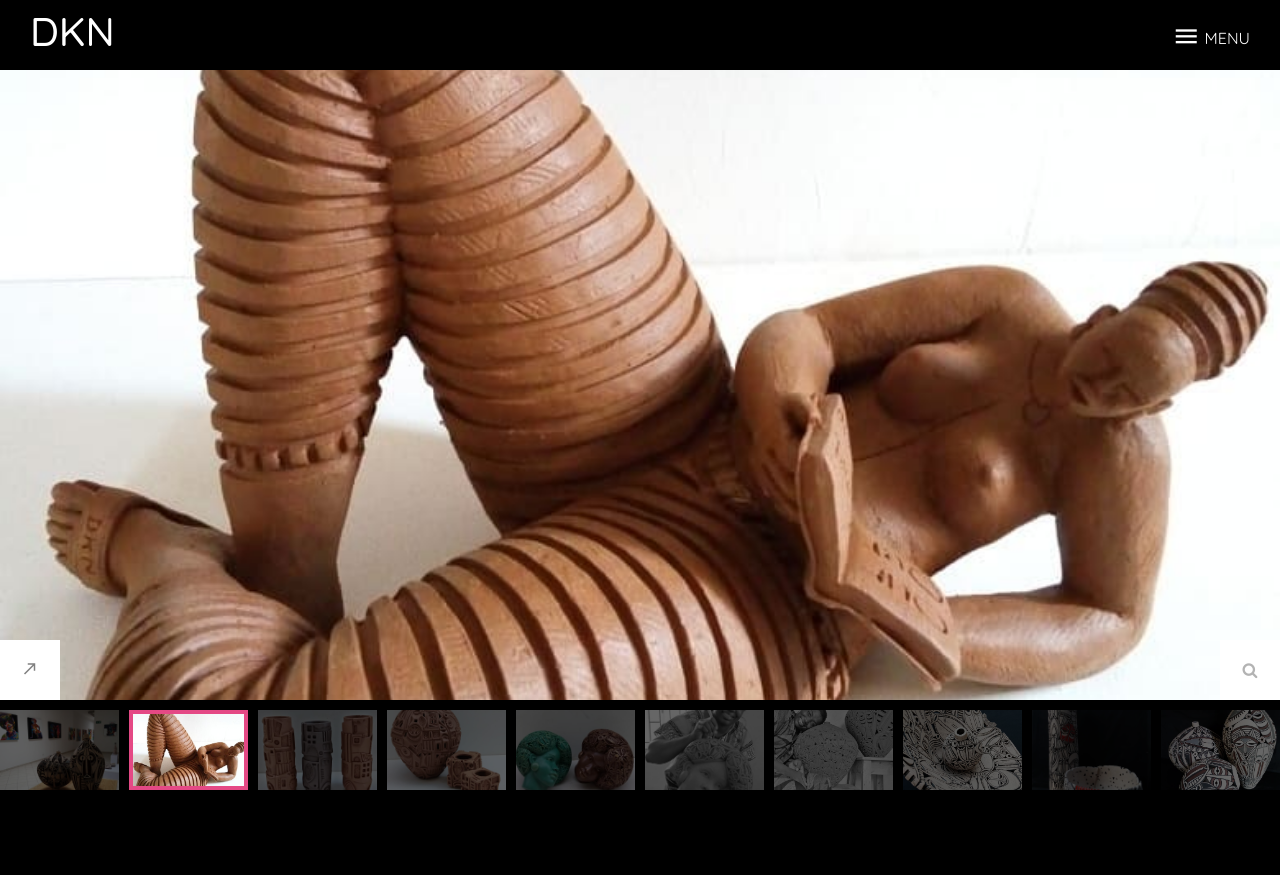
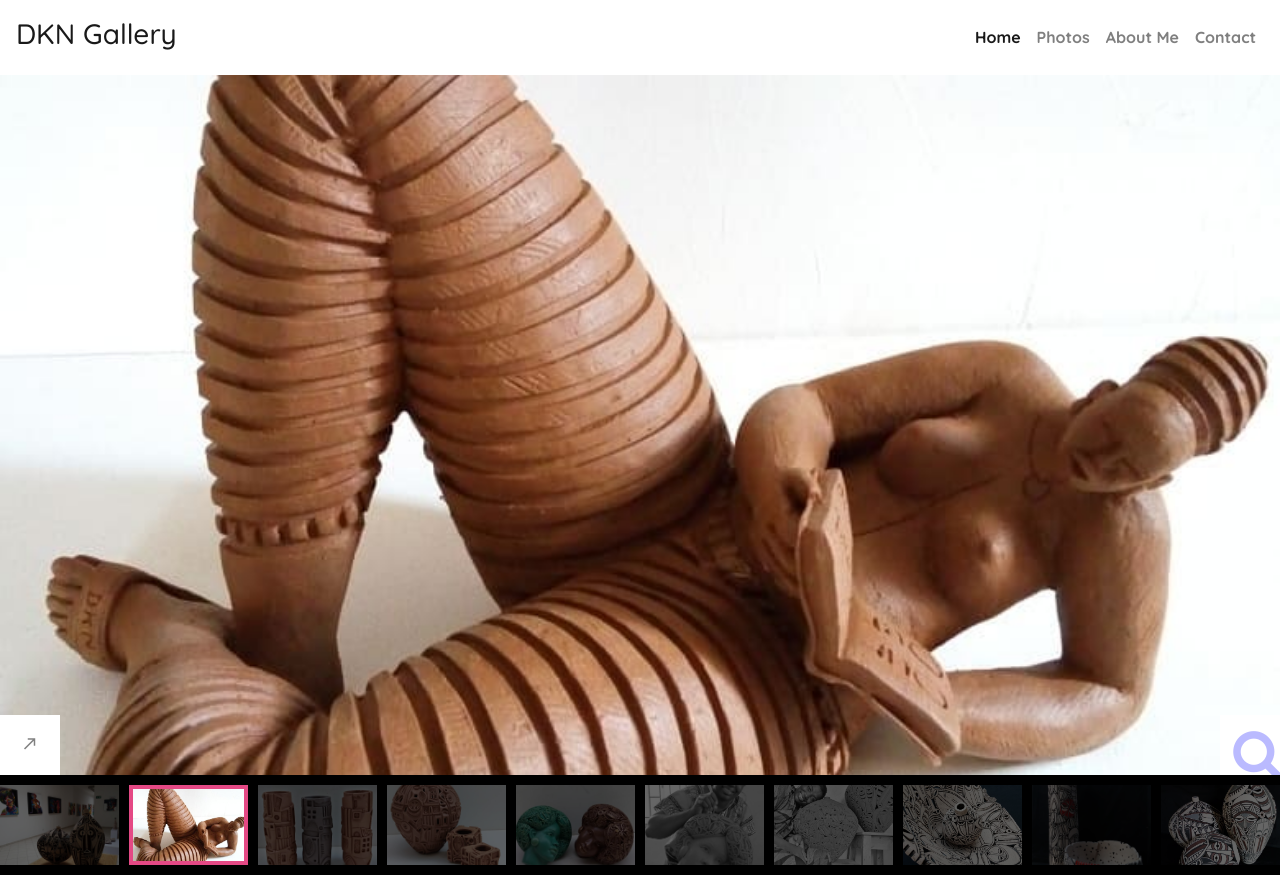
Before and after one commit to amirtechnoide/Mother_gallery, a plain HTML site: page index.html in a window 1280 px wide. Before the commit the page ends 800 px from the top, so only its background shows below. Drawn offline with Linux system fonts and the light colour scheme; files whose address does not match are found by name.

Commit message:
second commit

```diff
--- a/index.html
+++ b/index.html
@@ -42,7 +42,7 @@
       <div class="site-mobile-menu-body"></div>
     </div>
 
-    <header class="header-bar d-flex d-lg-flex align-items-center" data-aos="fade-down">
+    <!-- <header class="header-bar d-flex d-lg-flex align-items-center" data-aos="fade-down">
       <div class="site-logo">
         <a href="index.html">
           <h1>DKN</h1>
@@ -66,7 +66,52 @@
           <li><a href="#"><span class="icon-instagram"></span></a></li>
         </ul>
       </div>
+    </header> -->
+    <header>
+      <nav class="navbar navbar-expand-lg navbar-light">
+        <!-- <a class="navbar-brand" href="#"><img src="images/logo.png" alt="" width="200px" height="70px"></a> -->
+        <a class="navbar-brand" href="#"><h3>DKN Gallery</h3></a>
+        <button class="navbar-toggler" type="button" data-toggle="collapse" data-target="#navbarText" aria-controls="navbarText" aria-expanded="false" aria-label="Toggle navigation">
+          <span class="navbar-toggler-icon"></span>
+        </button>
+        <div class="collapse navbar-collapse" id="navbarText">
+          <ul class="navbar-nav mr-auto">
+            <!-- <li class="nav-item active">
+              <a class="nav-link" href="#">Home <span class="sr-only">(current)</span></a>
+            </li>
+            <li class="nav-item">
+              <a class="nav-link" href="#">Features</a>
+            </li>
+            <li class="nav-item">
+              <a class="nav-link" href="#">Pricing</a>
+            </li> -->
+          </ul>
+          <div class="navbar-text">
+            <ul class="navbar-nav mr-auto">
+              <li class="nav-item active">
+                <a class="nav-link" href="index.html">Home <span class="sr-only">(current)</span></a>
+              </li>
+              <li class="nav-item">
+                <a class="nav-link" href="photos.html">Photos</a>
+              </li>
+              <li class="nav-item">
+                <a class="nav-link" href="bio.html">About Me</a>
+              </li>
+              <li class="nav-item">
+                <a class="nav-link" href="contact.html">Contact</a>
+              </li>
+            </ul>
+          </div>
+          <!-- <span class="navbar-text">
+            Navbar text with an inline element
+          </span> -->
+        </div>
+      </nav>
     </header>
+
+
+
+    <!-- -----2nd header------ -->
 
 
     <div class="swiper-container gallery-top">
@@ -147,7 +192,7 @@
           </div>
         </div>
 
-        <div class="swiper-slide cover" style="background-image: url('images/img_7.jpg');">
+        <div class="swiper-slide cover"  style="background-image: url('images/img_7.jpg');">
           <a href="images/img_7.jpg" data-fancybox="gallery" class="zoom"><span class="icon-search"></span></a>
           <div class="img-info">
             <span class="btn-toggle-expand"><span class="icon-call_made"></span></span>
--- a/scss/_site-blocks.scss
+++ b/scss/_site-blocks.scss
@@ -4,7 +4,7 @@
 	width: 250px;
 	height: 100vh;
 	min-height: 400px;
-	overflow: auto;
+	// overflow: auto;
 	background: $black;
 	padding: 30px;
 	text-align: right;
```
Also changed, not shown: css/style.css, plan.txt.
